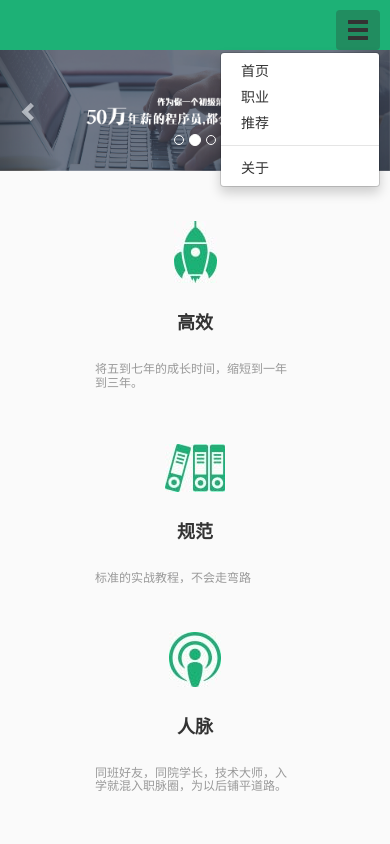
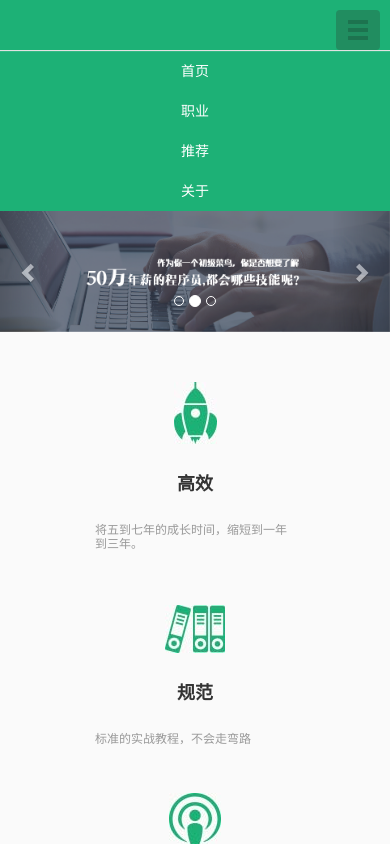
Before and after one commit to MyCupOfTeaOo/xiuzhenyuan, a plain HTML site: page index.html in a window 390 px wide. Both pictures are taken after a click on the button 358 px from the left and 30 px from the top of the page. Shown: the top 844 px of the page. Drawn offline with nearby package versions, Linux system fonts and the light colour scheme.

Commit message:
响应式xiugai

```diff
--- a/css3.css
+++ b/css3.css
@@ -65,6 +65,9 @@ main .detail .red{
 }
 main .detail .black{
     color: #333;
+}
+main .detail .black-l{
+    float: right;
 }
 main .detail .col-xs-7 .row{
     margin: 0 -10px;
--- a/index.css
+++ b/index.css
@@ -84,8 +84,35 @@ header img{
     color: #1D734F;
     padding: 6px 10px 0 10px;
 }
-header .navbar .container .open .btn-default {
+header .navbar .container .btn-default:focus {
     background-color: #218D60;
+    outline: none;
+    color: #1D734F;
+}
+header .navbar .container .btn-default:active {
+    background-color: #218D60;
+    color: #1D734F;
+}
+header .navbar-collapse{
+    text-align: center;
+    border-top: solid;border-color: #E2E2E2;border-width: 1px;
+}
+header .nav a{
+    color: #FFF;
+}
+header .nav>li>a:hover{
+    background-color: #1DB176;
+    border-bottom: solid;border-color: #FFF;border-width: 1px;
+}
+header .nav>li>a:focus{
+    background-color: #1DB176;
+    border-bottom: solid;border-color: #FFF;border-width: 1px;
+}
+a{
+    color: #FFF;;
+}
+header .tanchuang{
+    background-color: #1DB176;
 }
 
 /*main*/
@@ -293,6 +320,9 @@ main .cooperation{
     background-color: #FFF;
     cursor: pointer;
 }
+main .cooperation:hover{
+    border: solid;border-color: #E2E2E2;border-width: 1px;
+}
 main .coo-main{
     display: flex;
 }
@@ -352,6 +382,9 @@ footer .QR-code{
 /*media*/
 @media (min-width: 768px) {
     .navbar2{
+        display: none;
+    }
+    header .tanchuang{
         display: none;
     }
 }
--- a/index.html
+++ b/index.html
@@ -18,25 +18,33 @@
         </div>
     </div>
     <div class="navbar navbar-default">
-        <div class="container cpd">
-            <div class="dropdown navbar2">
-                <button class="btn btn-default dropdown-toggle" type="button" id="dropdownMenu1" data-toggle="dropdown" aria-haspopup="true" aria-expanded="true">
-                    <span class="glyphicon glyphicon-menu-hamburger"></span>
-                </button>
-                <ul class="dropdown-menu dropdown-menu-right" aria-labelledby="dropdownMenu1">
+        <div class="container">
+            <div class="row">
+                <div class="navbar2">
+                    <button type="button" class="btn btn-default" data-toggle="collapse" data-target="#example-navbar-collapse">
+                        <span class="glyphicon glyphicon-menu-hamburger"></span>
+                    </button>
+                </div>
+                <ul class="navbar-nav">
+                    <li onclick="javascript:window.location.href='index.html'"><div class="nav-title">首页</div><div class="nav-white"></div></li>
+                    <li onclick="location='nav2.html'"><div class="nav-title">职业</div><div class="nav-white"></div></li>
+                    <li><div class="nav-title">推荐</div><div class="nav-white"></div></li>
+                    <li onclick="location='jnshu-cooperation.html'"><div class="nav-title">关于</div><div class="nav-white"></div></li>
+                </ul>
+            </div>
+
+        </div>
+    </div>
+    <div class="tanchuang">
+        <div class="container">
+            <div class="collapse navbar-collapse" id="example-navbar-collapse">
+                <ul class="nav">
                     <li><a href="index.html">首页</a></li>
                     <li><a href="nav2.html">职业</a></li>
-                    <li><a href="#">推荐</a></li>
-                    <li role="separator" class="divider"></li>
-                    <li><a href="jnshu-cooperation.html">关于</a></li>
+                    <li><a href="#">推荐</a><li>
+                    <li><a href="jnshu-cooperation.html">关于</a><li>
                 </ul>
             </div>
-            <ul class="navbar-nav">
-                <li onclick="javascript:window.location.href='index.html'"><div class="nav-title">首页</div><div class="nav-white"></div></li>
-                <li onclick="location='nav2.html'"><div class="nav-title">职业</div><div class="nav-white"></div></li>
-                <li><div class="nav-title">推荐</div><div class="nav-white"></div></li>
-                <li onclick="location='jnshu-cooperation.html'"><div class="nav-title">关于</div><div class="nav-white"></div></li>
-            </ul>
         </div>
     </div>
 </header>
@@ -225,7 +233,7 @@
             <div class="cooperation">
                 <div class="cooperation2"></div>
             </div>
-            <div class="cooperation" style="border: solid;border-color: #E2E2E2;border-width: 1px;">
+            <div class="cooperation">
                 <div class="cooperation3"></div>
             </div>
             <div class="cooperation">
```
Also changed, not shown: jnshu-cooperation.html (+16 -9 lines).
